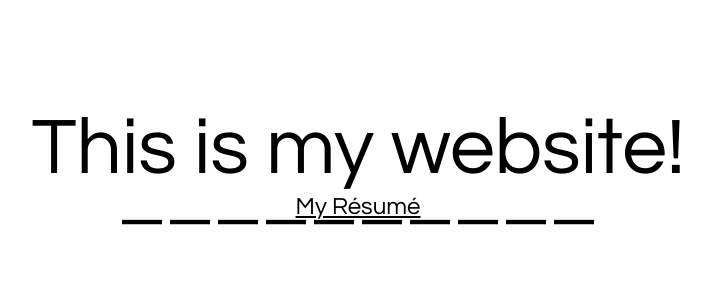
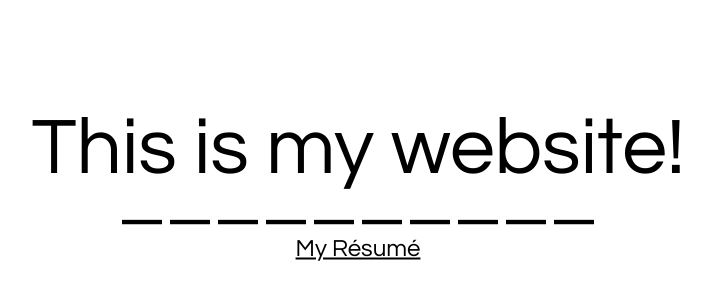
Before and after one commit to blongen1/blongen1.github.io, a plain HTML site: page index.html in a window 1280 px wide. Shown: the part 100-400 px from the top of the page, without its empty margins (282-993 px from the left). Drawn offline with Linux system fonts and the light colour scheme.

Commit message:
just making it worse

```diff
--- a/index.html
+++ b/index.html
@@ -13,7 +13,7 @@
 			<p>This is my website!
 			</p>
 			<p><br>__________</p>
-			<p><br><font size="5"><a href="resume">My R&eacute;sum&eacute;</a></font></p>
+			<p><br><br><font size="5"><a href="resume">My R&eacute;sum&eacute;</a></font></p>
 		</div>
 
 	</body>
```
